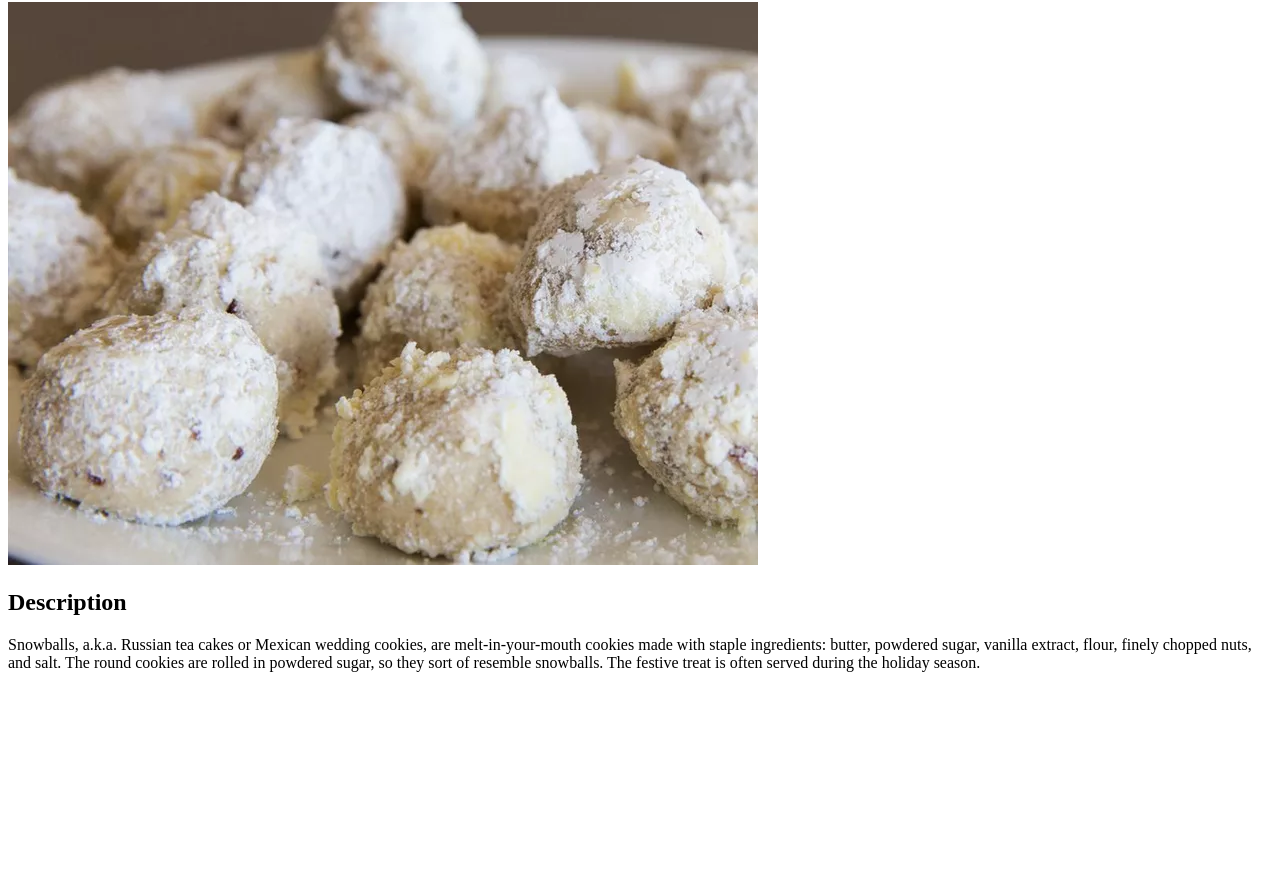
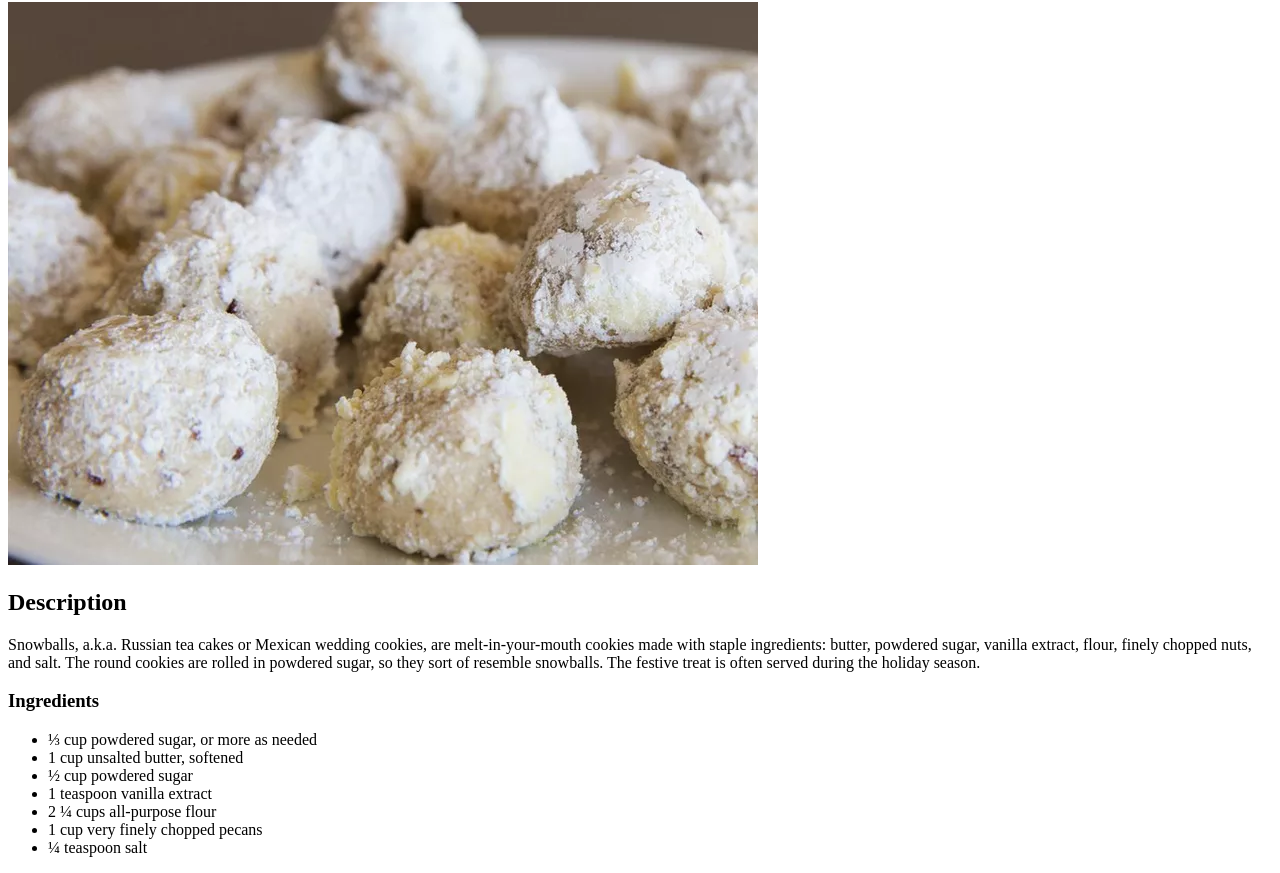
Before and after one commit to rahmanaga/odin-recipes, a plain HTML site: page recipes/snowballs.html in a window 1280 px wide. Shown: the part 78-951 px from the top of the page. Before the commit the page ends 800 px from the top, so only its background shows below. Drawn offline with Linux system fonts and the light colour scheme.

Commit message:
Add Ingredients

```diff
--- a/recipes/snowballs.html
+++ b/recipes/snowballs.html
@@ -17,5 +17,15 @@
       cookies are rolled in powdered sugar, so they sort of resemble snowballs.
       The festive treat is often served during the holiday season.
     </p>
+    <h3>Ingredients</h3>
+    <ul>
+      <li>⅓ cup powdered sugar, or more as needed</li>
+      <li>1 cup unsalted butter, softened</li>
+      <li>½ cup powdered sugar</li>
+      <li>1 teaspoon vanilla extract</li>
+      <li>2 ¼ cups all-purpose flour</li>
+      <li>1 cup very finely chopped pecans</li>
+      <li>¼ teaspoon salt</li>
+    </ul>
   </body>
 </html>
```
